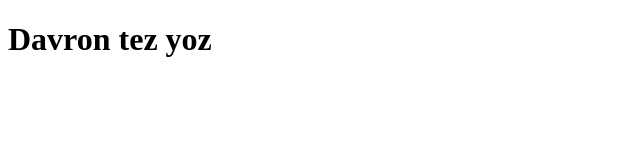
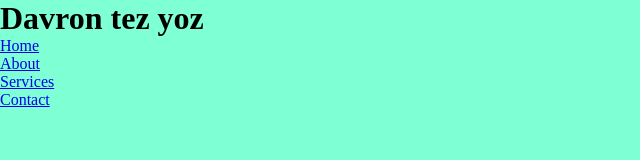
Before and after one commit to 1Behruz1/gitJamo, a plain HTML site: page index.html in a window 1280 px wide. Shown: the whole page, without its empty margins (0-640 px from the left). Drawn offline with Linux system fonts and the light colour scheme.

Commit message:
add:hero

```diff
--- a/index.html
+++ b/index.html
@@ -14,5 +14,19 @@
             </div>
         </div>
     </div>
+    <header class="header">
+        <div class="container">
+            <div class="header__inner">
+                <nav class="header__nav">
+                    <ul>
+                        <li><a href="#">Home</a></li>
+                        <li><a href="#">About</a></li>
+                        <li><a href="#">Services</a></li>
+                        <li><a href="#">Contact</a></li>
+                    </ul>
+                </nav>
+            </div>
+        </div>
+    </header>
 </body>
 </html>
--- a/main.css
+++ b/main.css
@@ -0,0 +1,13 @@
+* {
+    padding: 0;
+    margin: 0;
+    box-sizing: border-box;
+}
+
+body {
+    background-color: aquamarine;
+}
+
+.header__nav {
+    display: flex;
+}
```
